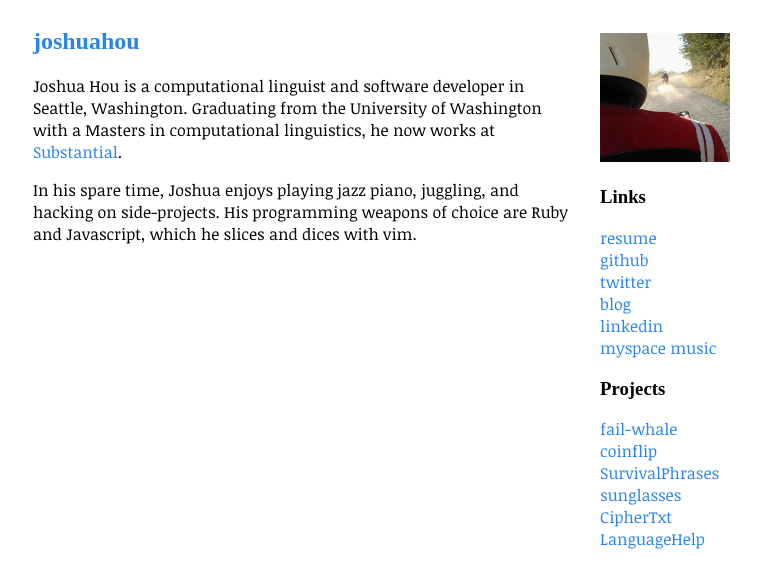
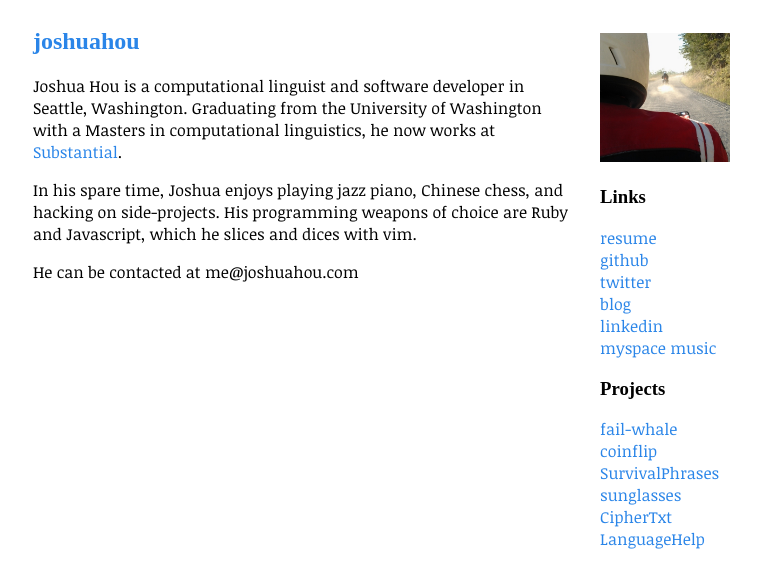
Before and after one commit to jshou/jshou.github.com, a Jekyll site: the page built from index.md, in a window 1280 px wide. Shown: the top 588 px of the page, without its empty margins (245-1006 px from the left). Built offline with Jekyll 4.4.1, drawn with Linux system fonts in a browser that asks for light colours; some web fonts are replaced; Markdown is read by kramdown in place of the engine named in the settings.

Commit message:
update email

```diff
--- a/index.md
+++ b/index.md
@@ -7,6 +7,8 @@ Joshua Hou is a computational linguist and software developer in Seattle,
 Washington. Graduating from the University of Washington with a Masters in
 computational linguistics, he now works at [Substantial](http://substantial.com).
 
-In his spare time, Joshua enjoys playing jazz piano, juggling, and hacking on
+In his spare time, Joshua enjoys playing jazz piano, Chinese chess, and hacking on
 side-projects. His programming weapons of choice are Ruby and Javascript, which he
 slices and dices with vim.
+
+He can be contacted at me@joshuahou.com
```
Also changed, not shown: resume.md (+1 -1 lines).
